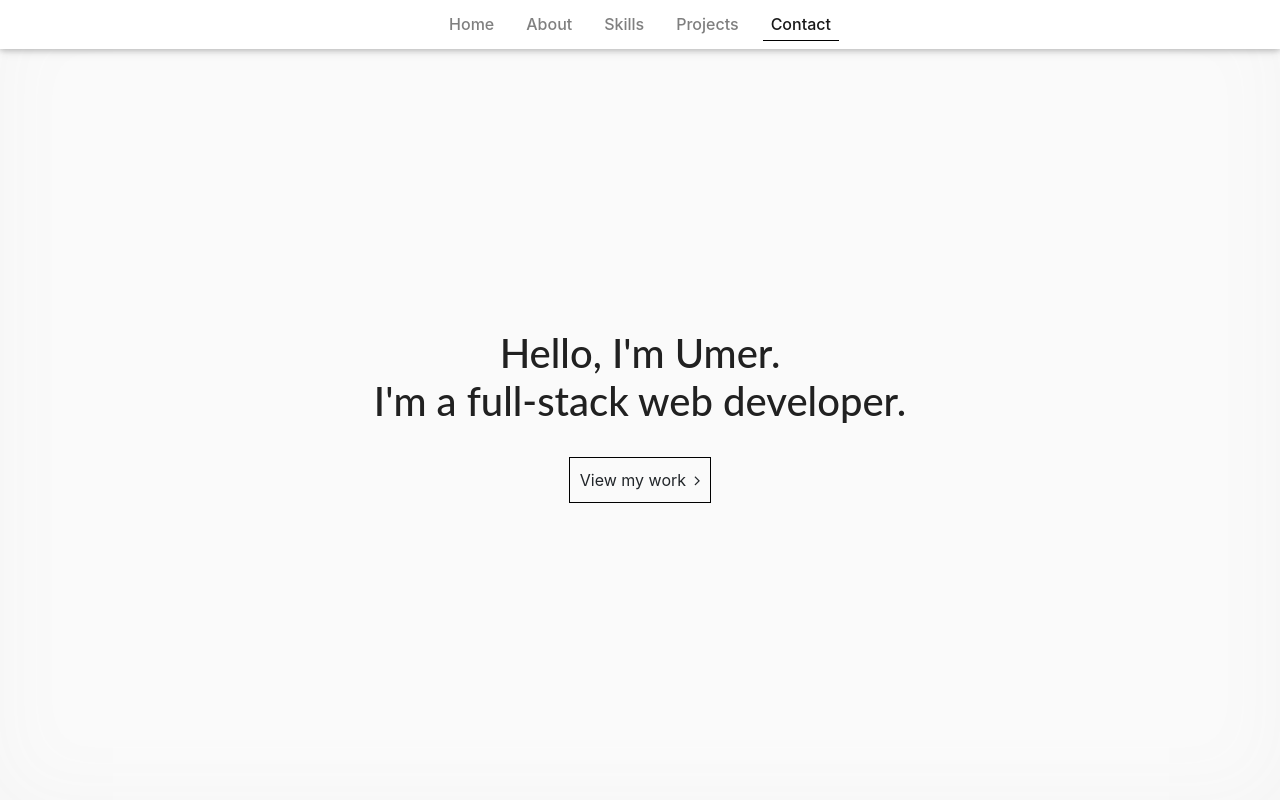
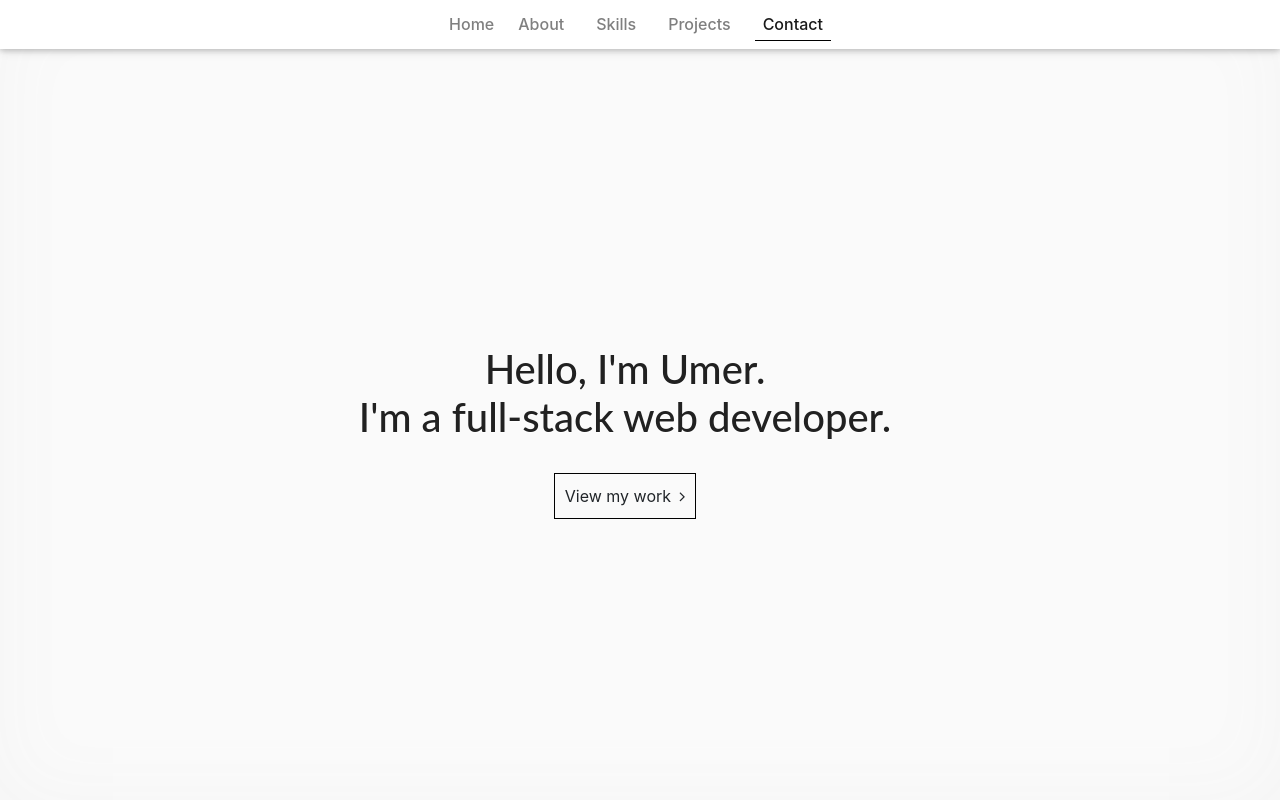
Before and after one commit to umerk4466/Static-Portfolio-Site, a plain HTML site: page index.html in a window 1280 px wide. Shown: the top 800 px of the page. Drawn offline with nearby package versions, Linux system fonts and the light colour scheme.

Commit message:
Added Full Site

```diff
--- a/css/index.css
+++ b/css/index.css
@@ -16,7 +16,6 @@ body {
   box-shadow: inset 0 0 5rem whitesmoke;
 }
 
-
 /* Links */
 
 a,
@@ -24,7 +23,6 @@ a:focus,
 a:hover {
   color: black;
 }
-
 
 /*
  * Header
@@ -43,8 +41,9 @@ a:hover {
   border-bottom-color: #343a40;
 }
 
-.nav-masthead .nav-link+.nav-link {
-    margin-left: 1rem;
+.nav-masthead .nav-link + .nav-link {
+  margin-left: 8px;
+  margin-right: 8px;
 }
 
 .nav-masthead .active {
@@ -56,8 +55,17 @@ a:hover {
   box-shadow: 0 2px 5px 0 rgba(0, 0, 0, 0.16), 0 2px 10px 0 rgba(0, 0, 0, 0.12);
 }
 
+/* Home Page css */
 
-/* Home Page css */
+.first-container {
+  padding-top: 5%;
+  height: 100vh;
+}
+
+.container {
+  padding-top: 5%;
+  min-height: 100vh;
+}
 
 .header_font {
   font-family: "Lato", sans-serif;
@@ -86,11 +94,10 @@ a:hover {
   margin-left: 4px;
 }
 
-.custom-button:hover>.rotate-arrow {
+.custom-button:hover > .rotate-arrow {
   transform: rotate(90deg);
   transition: 0.3s;
 }
-
 
 /*
  * main_container
@@ -103,12 +110,8 @@ a:hover {
   width: 100%;
   height: 100%;
   z-index: 9999;
-    background: url("../images/loading_dots.gif") 50% 50% no-repeat rgb(249, 249, 249);
-}
-
-.container {
-    padding-top: 5%;
-    min-height: 100vh;
+  background: url("../images/loading_dots.gif") 50% 50% no-repeat
+    rgb(249, 249, 249);
 }
 
 ul {
--- a/index.html
+++ b/index.html
@@ -39,8 +39,8 @@
         </nav>
     </header>
     <!-- HOME PAGE -->
-    <section id="home_page" class="container pt-3">
-        <div class="row custom-h-100">
+    <section id="home_page" class="first-container">
+        <div class="row custom-h-100 w-100">
             <div class="col my-auto text-center">
                 <h1 class="header_font">
                     Hello, I'm Umer.<br> I'm a full-stack web developer.
```
Lines whose indentation alone changed are shown as unchanged.
